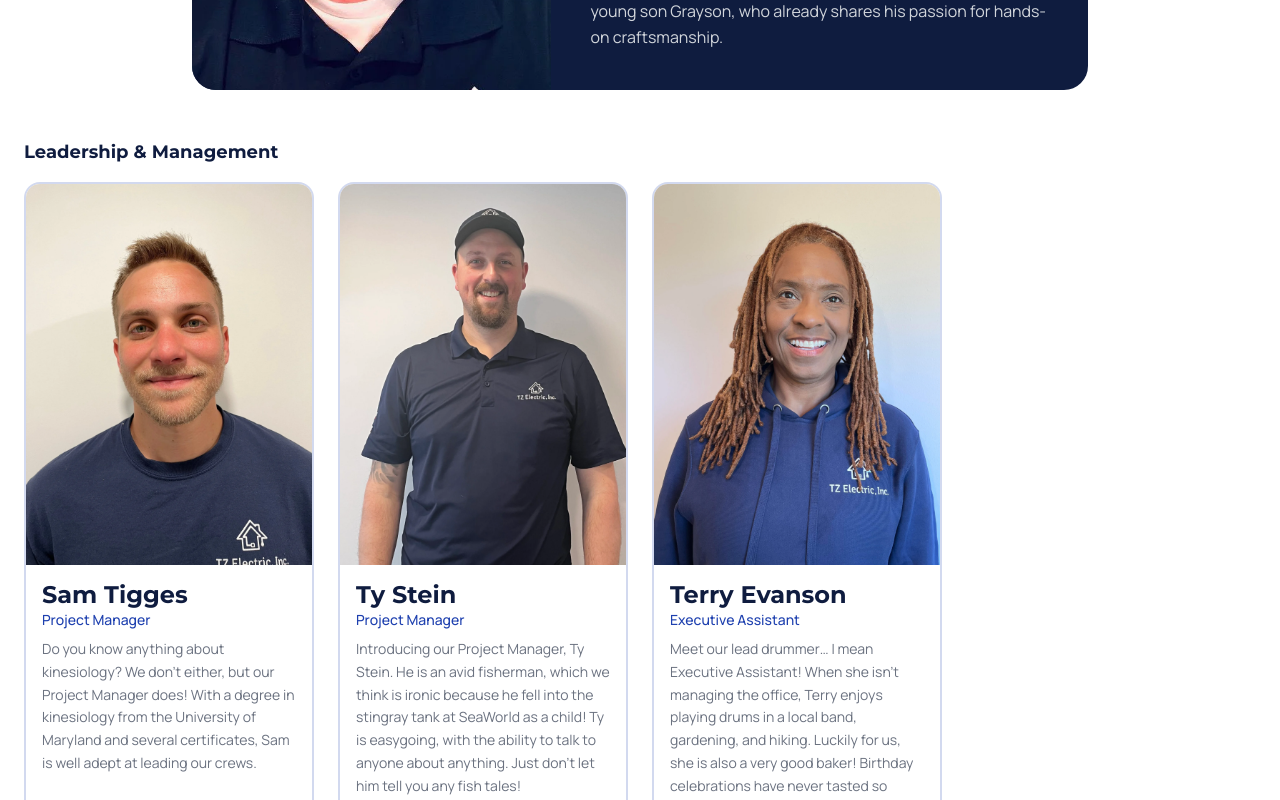
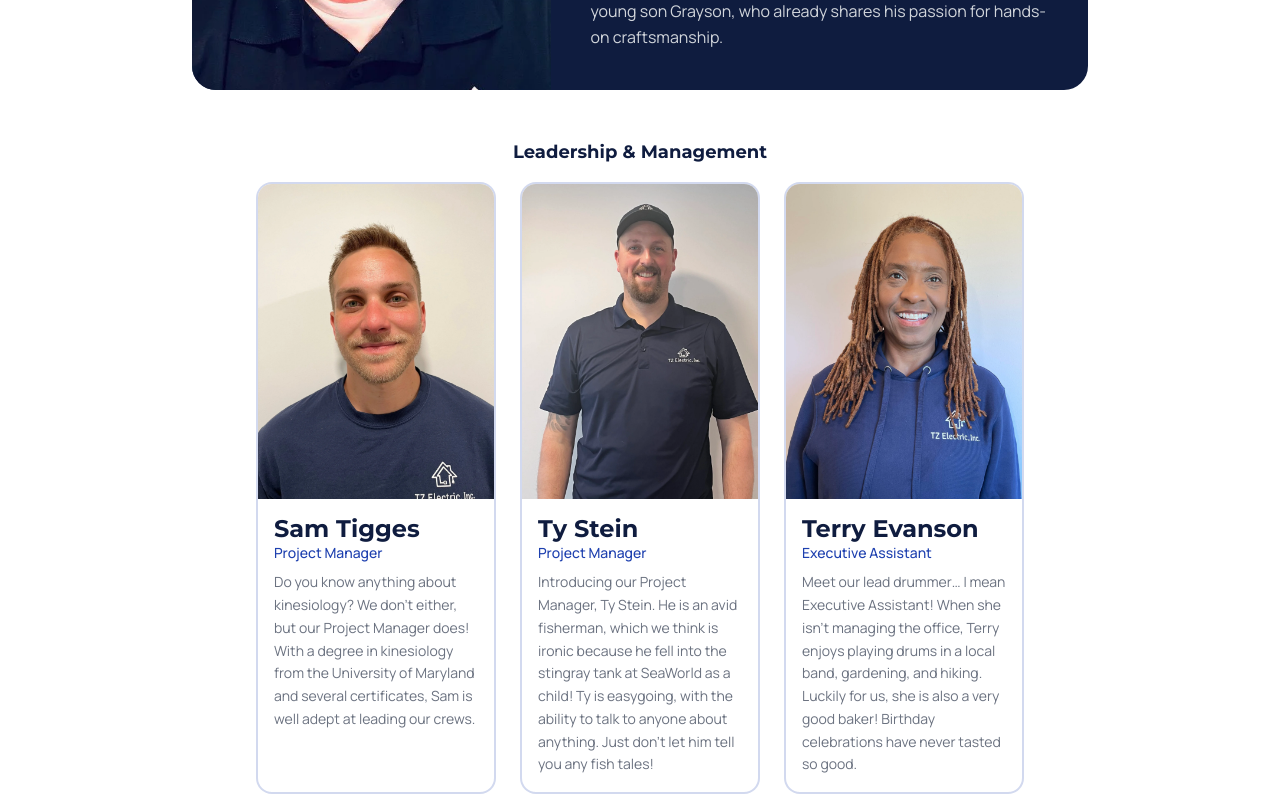
Before and after one commit to cqdesignsny/tz-electric, a Next.js app: page /about-us in a window 1280 px wide. Shown: the part 2360-3160 px from the top of the page. Built offline with nearby package versions, Linux system fonts and the light colour scheme.

Commit message:
Center Leadership & Management cards to match Support Staff layout
Co-Authored-By: Claude Opus 4.6 (1M context) <noreply@anthropic.com>

```diff
--- a/src/app/about-us/page.tsx
+++ b/src/app/about-us/page.tsx
@@ -231,10 +231,10 @@ export default function AboutPage() {
 
           {/* Leadership & Management */}
           <div className="mb-8">
-            <h3 className="font-heading font-bold text-navy text-lg mb-4">
+            <h3 className={`font-heading font-bold text-navy text-lg mb-4 ${leadership.length <= 3 ? 'lg:text-center' : ''}`}>
               Leadership &amp; Management
             </h3>
-            <div className="grid grid-cols-2 md:grid-cols-3 lg:grid-cols-4 gap-6">
+            <div className={`grid gap-6 ${leadership.length <= 3 ? 'grid-cols-2 md:grid-cols-3 max-w-3xl mx-auto' : 'grid-cols-2 md:grid-cols-3 lg:grid-cols-4'}`}>
               {leadership.map((member) => (
                 <div key={member.name} className="group bg-white border-2 border-blue/20 rounded-xl overflow-hidden transition-all duration-300 hover:shadow-lg hover:border-blue/40 hover:-translate-y-1">
                   <div className="relative aspect-[3/4] overflow-hidden">
```
